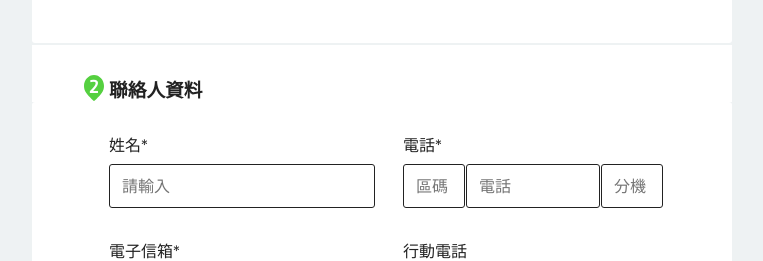
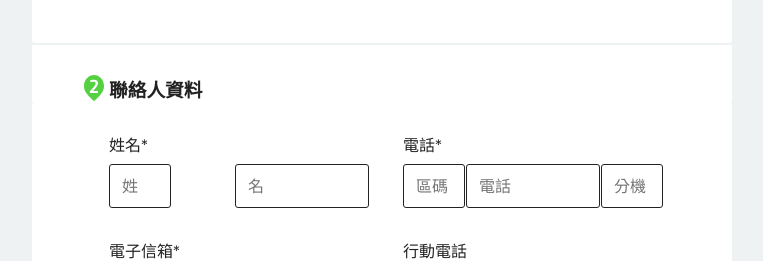
Before and after one commit to jovialhsu/next_b2e_form, a Next.js app: page / in a window 1280 px wide. Shown: the part 1180-1441 px from the top of the page, without its empty margins (258-1021 px from the left). Built offline with nearby package versions, Linux system fonts and the light colour scheme; no server answers.

Commit message:
更改輸入姓名樣式

```diff
--- a/components/Form.js
+++ b/components/Form.js
@@ -42,6 +42,8 @@ export default class Form extends Component {
             COMP_AMOUNT_VALID: true, //驗證是否為輸入數字??100000000
             ///
             CONT_NAME: '', //聯絡人姓名
+            CONT_NAME_FIRST: '', //聯絡人名
+            CONT_NAME_LAST: '', //聯絡人姓
             CONT_NAME_VALID: true,
 
             CONT_TEL_EXT: '', //聯絡人電話(區碼+電話+分機)
@@ -305,7 +307,7 @@ export default class Form extends Component {
                             label="聯絡地址*"
                             id="ADDR_CONT"
                             name="ADDR_CONT"
-                            countyValue={""}
+                            countyValue={''}
                             value={this.state.ADDR_CONT}
                             valid={this.state.ADDR_CONT_VALID}
                             validityMessage={'請輸入聯絡地址'}
@@ -361,6 +363,26 @@ export default class Form extends Component {
                         <TextInput
                             id="CONT_NAME"
                             name="CONT_NAME"
+                            name={[
+                                {
+                                    name: 'CONT_NAME_LAST',
+                                    placeholder: '姓',
+                                    value: this.state.CONT_NAME_LAST,
+                                    valid: this.state.CONT_NAME_LAST_VALID,
+                                    validName: 'CONT_NAME_LAST_VALID',
+                                    onChange: this.handleChange,
+                                    max: '5',
+                                },
+                                {
+                                    name: 'CONT_NAME_FIRST',
+                                    placeholder: '名',
+                                    value: this.state.CONT_NAME_FIRST,
+                                    valid: this.state.CONT_NAME_FIRST_VALID,
+                                    validName: 'CONT_NAME_FIRST_VALID',
+                                    onChange: this.handleChange,
+                                    max: '10',
+                                },
+                            ]}
                             label="姓名*"
                             placeholder="請輸入"
                             value={this.state.CONT_NAME}
--- a/components/UI/TextInput.js
+++ b/components/UI/TextInput.js
@@ -1,9 +1,9 @@
-import React, { Component } from 'react'
-import Count from './Count'
+import React, { Component } from 'react';
+import Count from './Count';
 
 export default class TextInput extends Component {
     constructor(props) {
-        super()
+        super();
         // this.state = {
         //     controlType : null,
         //     id: '',
@@ -16,13 +16,17 @@ export default class TextInput extends Component {
         // }
     }
     render() {
-        let widthClass = this.props.controlType === 'textarea' ? 'address' : ''
+        let widthClass = this.props.controlType === 'textarea' ? 'address' : '';
         return (
             <div className={'form-control ' + widthClass}>
                 <label htmlFor={this.props.id}>{this.props.label}</label>
                 {this.props.controlType === 'textarea' ? (
                     [
-                        <Count key={0} value={this.props.value} maxLength="500" />,
+                        <Count
+                            key={0}
+                            value={this.props.value}
+                            maxLength="500"
+                        />,
                         <textarea
                             key={1}
                             rows={this.props.rows}
@@ -37,12 +41,27 @@ export default class TextInput extends Component {
                 ) : this.props.controlType === 'tel' ? (
                     <div className="input-container">
                         {this.props.name &&
-                            this.props.name.map(item => (
+                            this.props.name.map((item) => (
                                 <input
                                     placeholder={item.placeholder}
                                     name={item.name}
                                     data-valid={item.validName}
                                     key={item.name}
+                                    onChange={item.onChange}
+                                    maxLength={item.max}
+                                />
+                            ))}
+                    </div>
+                ) : this.props.id === 'CONT_NAME' ? (
+                    <div className="input-container">
+                        {this.props.name &&
+                            this.props.name.map((item) => (
+                                <input
+                                    name={item.name}
+                                    data-valid={item.validName}
+                                    id={item.id}
+                                    key={item.name}
+                                    placeholder={item.placeholder}
                                     onChange={item.onChange}
                                     maxLength={item.max}
                                 />
@@ -59,12 +78,15 @@ export default class TextInput extends Component {
                         maxLength={this.props.max}
                     />
                 )}
+
                 {this.props.validityMessage && !this.props.valid ? (
-                    <p className="error-message">{this.props.validityMessage}</p>
+                    <p className="error-message">
+                        {this.props.validityMessage}
+                    </p>
                 ) : (
                     ''
                 )}
             </div>
-        )
+        );
     }
 }
--- a/components/layout.js
+++ b/components/layout.js
@@ -1,6 +1,5 @@
 import Head from 'next/head';
 import styles from './layout.module.css';
-import utilStyles from '../styles/utils.module.css';
 import Link from 'next/link';
 import Header from './Header';
 import Footer from './Footer';
--- a/package.json
+++ b/package.json
@@ -11,6 +11,7 @@
     "@svgr/webpack": "^5.4.0",
     "axios": "^0.21.0",
     "babel-plugin-inline-react-svg": "^1.1.2",
+    "cross-env": "^7.0.2",
     "gray-matter": "^4.0.2",
     "html-react-parser": "^0.14.1",
     "koa": "^2.13.0",
--- /dev/null
+++ b/pages/_document.js
@@ -0,0 +1,22 @@
+import Document, { Html, Head, Main, NextScript } from 'next/document';
+
+class MyDocument extends Document {
+    static async getInitialProps(ctx) {
+        const initialProps = await Document.getInitialProps(ctx);
+        return { ...initialProps };
+    }
+
+    render() {
+        return (
+            <Html lang="zh-Hant-TW">
+                <Head />
+                <body>
+                    <Main />
+                    <NextScript />
+                </body>
+            </Html>
+        );
+    }
+}
+
+export default MyDocument;
--- a/pages/exapmple.js
+++ b/pages/exapmple.js
@@ -1,6 +1,6 @@
 import Head from 'next/head';
 import Layout, { siteTitle } from '../components/layout';
-import utilStyles from '../styles/utils.module.css';
+// import utilStyles from '../styles/utils.module.css';
 // import { getSortedPostsData } from '../lib/posts';
 
 export default function Home({ allPostsData }) {
--- a/styles/_form.scss
+++ b/styles/_form.scss
@@ -124,6 +124,12 @@ label {
   }
 .Dropdown-root {
   position: relative;
+  &.is-open{
+    .Dropdown-control{
+      border-color: #55d040;
+    outline: none;
+    }
+  }
 }
 .Dropdown-control {
   background: white;
--- a/styles/utils.module.css
+++ /dev/null
@@ -1,52 +0,0 @@
-.heading2Xl {
-  font-size: 2.5rem;
-  line-height: 1.2;
-  font-weight: 800;
-  letter-spacing: -0.05rem;
-  margin: 1rem 0;
-}
-
-.headingXl {
-  font-size: 2rem;
-  line-height: 1.3;
-  font-weight: 800;
-  letter-spacing: -0.05rem;
-  margin: 1rem 0;
-}
-
-.headingLg {
-  font-size: 1.5rem;
-  line-height: 1.4;
-  margin: 1rem 0;
-}
-
-.headingMd {
-  font-size: 1.2rem;
-  line-height: 1.5;
-}
-
-.borderCircle {
-  border-radius: 9999px;
-}
-
-.colorInherit {
-  color: inherit;
-}
-
-.padding1px {
-  padding-top: 1px;
-}
-
-.list {
-  list-style: none;
-  padding: 0;
-  margin: 0;
-}
-
-.listItem {
-  margin: 0 0 1.25rem;
-}
-
-.lightText {
-  color: #999;
-}
```
Also changed, not shown: 1 other file (tests, documents, lock files or other folders).
